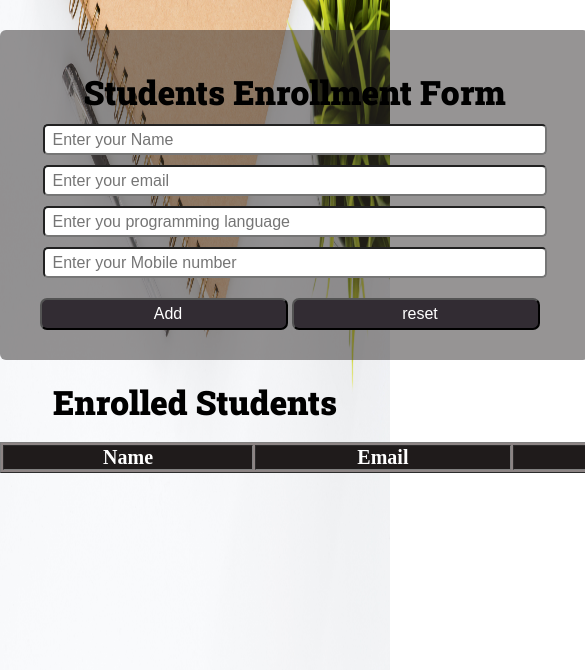
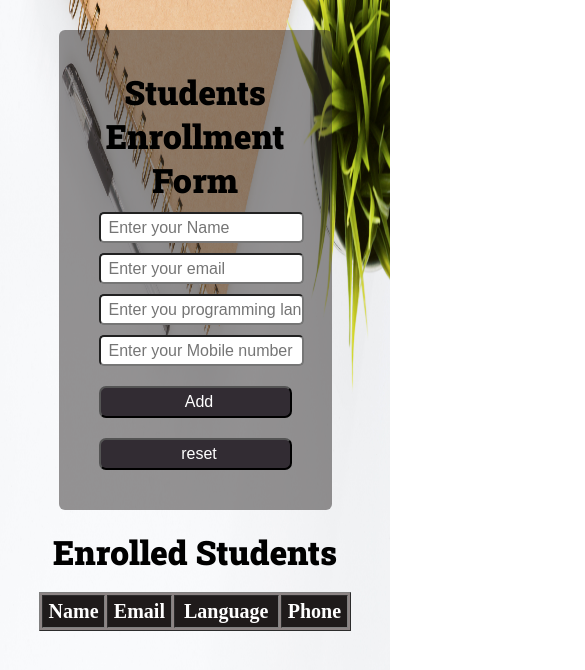
Before and after one commit to mr-vicky/LGMVIP-Task-2, a plain HTML site: page index.html in a window 390 px wide. Shown: the top 670 px of the page, 585 px wide, since content can reach past the window. Drawn offline with Linux system fonts and the light colour scheme.

Commit message:
added responsiveness

```diff
--- a/main.js
+++ b/main.js
@@ -29,7 +29,6 @@ function add_new_row(){
 
         n = n+1;
         x = x+1;
-
 }
 
 
--- a/style.css
+++ b/style.css
@@ -19,8 +19,8 @@ body{
 
 .box{
     background-color: rgb(46 43 43 / 50%);
-    height: 250px;
-    width: 509px;
+    height: 25%;
+    width:30%;
     margin: auto;
     border-radius: 6px;
     margin-top: 30px;
@@ -49,7 +49,7 @@ h1{
 input{
     margin: auto;
     display: block;
-    width: 492px;
+    width: 100%;
     height: 27px;
     border-radius: 5px;
     padding-left: 8px;
@@ -57,12 +57,29 @@ input{
     margin-top: 10px;
 }
 
+/* Phone CSS */
+@media only screen and (max-width:872px) {
+    .box{
+        background-color: rgb(46 43 43 / 50%);
+        height: 25%;
+        width: 70%;
+        margin: auto;
+        border-radius: 6px;
+        margin-top: 30px;
+        align-items: center;
+        padding: 40px;
+        box-sizing: border-box;
+    }
+
+}
+
+
 /* ____________________________________________________ BUTTONS ____________________________________________________ */
 
 #btn {
     background-color: #322c33;
     display: inline;
-    width: 248px;
+    width: 100%;
     height: 32px;
     margin-top: 20px;
     border-radius: 7px;
@@ -75,7 +92,7 @@ input{
 #rbtn{
     background-color: #322c33;
     display: inline;
-    width: 248px;
+    width: 100%;
     height: 32px;
     margin-top: 20px;
     border-radius: 7px;
@@ -91,7 +108,7 @@ input{
 table{
     background-color: rgb(140, 132, 132);
     color: white;
-    width: 1200px;
+    width: 80%;
     height: 20px;
     margin: auto;
     margin-top: -20px;
@@ -103,3 +120,7 @@ table th{
     background-color: rgb(31, 27, 27);
     color: white;
 }
+
+table tr{
+    height: 33px;
+}
```
